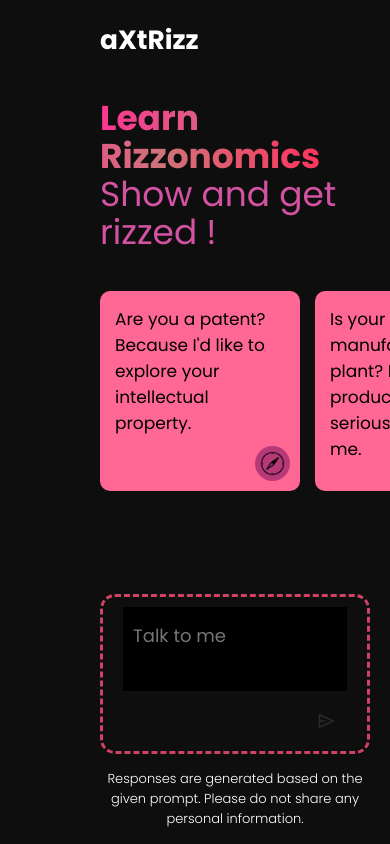
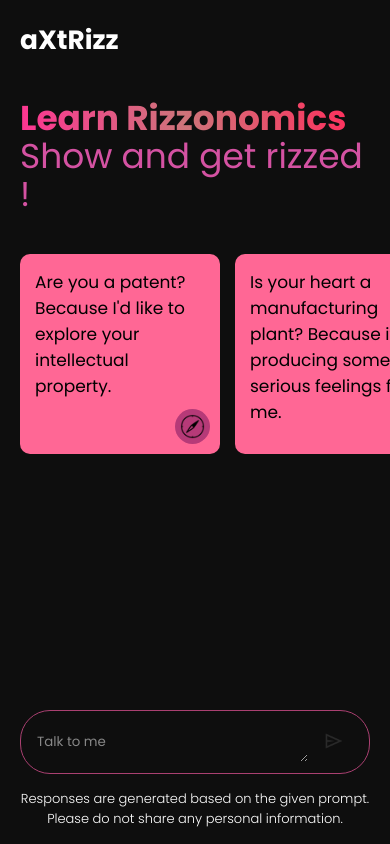
Before and after one commit to aXtr1o1/aXtRizz, a React (Vite) app: page / in a window 390 px wide. Built offline with nearby package versions, Linux system fonts and the light colour scheme.

Commit message:
Made changes to color on responsive more

```diff
--- a/src/components/Chatbot/Chatbot.css
+++ b/src/components/Chatbot/Chatbot.css
@@ -1,4 +1,4 @@
-/* Chatbot.css */
+/* Chatbot.css - Mobile Responsive Enhanced and Seamless Search Bar */
 body {
     overflow: hidden;
 }
@@ -11,217 +11,207 @@ body {
 
 .chatbot { /* Renamed from .main to .chatbot */
     flex: 1;
-    /* max-height: 100svh;  REMOVED max-height */
-    position: relative; /* Keep relative positioning */
-    overflow-y: auto; /* Keep overflow-y auto for scrollable history */
+    position: relative;
+    overflow-y: auto;
 }
 
-
-.chatbot .nav { /* Renamed from .main .nav to .chatbot .nav - if you renamed earlier */
+.chatbot .nav {
     display: flex;
     align-items: center;
     justify-content: space-between;
     font-size: 22px;
-    padding: 20px;
+    padding: 15px;
     color: #640D14;
 }
 
-.chatbot .nav img { /* Renamed from .main .nav img to .chatbot .nav img - if you renamed earlier */
-    width: 40px;
+.chatbot .nav img {
+    width: 35px;
     border-radius: 50%;
 }
 
-.chatbot-container { /* Renamed from .main-container to .chatbot-container - if you renamed earlier */
+.chatbot-container {
     max-width: 900px;
     margin: auto;
 }
 
-.chatbot .greet { /* Renamed from .main .greet to .chatbot .greet - if you renamed earlier -  We might remove this whole greet section from Chatbot.css*/
-    font-size: 56px;
+.chatbot .greet {
+    font-size: 40px;
     color: #d4525b;
     font-weight: 500;
     padding: 20px;
+    text-align: center;
 }
 
-.chatbot .greet span { /* Renamed from .main .greet span to .chatbot .greet span - if you renamed earlier -  We might remove this whole greet section from Chatbot.css*/
+.chatbot .greet span {
     background: -webkit-linear-gradient(16deg, #38040E, #AD2831);
     -webkit-background-clip: text;
     -webkit-text-fill-color: transparent;
 }
 
-.chatbot .cards { /* Renamed from .main .cards to .chatbot .cards - if you renamed earlier - We will remove cards section from Chatbot later */
-    display: -ms-grid;
-    display: grid;
-    -ms-grid-columns: 1fr 15px 1fr 15px 1fr 15px 1fr;
-    grid-template-columns: repeat(4, 1fr);
-    gap: 15px;
-    padding: 20px;
+.chatbot .cards {
+    display: flex;
+    flex-direction: row;
     overflow-x: auto;
-    margin-bottom: 10rem;
+    gap: 10px;
+    padding: 10px;
+    margin-bottom: 5rem;
 }
 
-.cards::-webkit-scrollbar { /* Renamed from .cards::-webkit-scrollbar to .cards::-webkit-scrollbar - if you renamed earlier - We will remove cards section from Chatbot later */
+.cards::-webkit-scrollbar {
     display: none;
 }
 
-.chatbot .card { /* Renamed from .main .card to .chatbot .card - if you renamed earlier - We will remove cards section from Chatbot later */
-    height: 200px;
-    min-width: 200px;
-    padding: 15px;
+.chatbot .card {
+    height: 150px;
+    min-width: 150px;
+    padding: 10px;
     background-color: #ff6767;
-    border-radius: 10px;
+    border-radius: 8px;
     position: relative;
     cursor: pointer;
+    flex: 0 0 auto;
 }
 
-.chatbot .card img { /* Renamed from .main .card img to .chatbot .card img - if you renamed earlier - We will remove cards section from Chatbot later */
-    width: 35px;
-    padding: 5px;
+.chatbot .card img {
+    width: 30px;
+    padding: 4px;
     position: absolute;
     background-color: rgb(182, 58, 58);
     border-radius: 20px;
-    bottom: 10px;
-    right: 10px;
+    bottom: 8px;
+    right: 8px;
 }
 
-.chatbot .card p { /* Renamed from .main .card p to .chatbot .card p - if you renamed earlier - We will remove cards section from Chatbot later */
+.chatbot .card p {
     color: #222222;
-    font-size: 17px;
+    font-size: 16px;
 }
 
-.chatbot .card:hover { /* Renamed from .main .card:hover to .chatbot .card:hover - if you renamed earlier - We will remove cards section from Chatbot later */
+.chatbot .card:hover {
     background-color: #ffa8a8;
 }
 
-.main-bottom { /* Keep main-bottom as it is, it's for the input area which is fixed at bottom */
+.main-bottom {
     position: fixed;
     bottom: 0;
-    padding: 10px 20px 0 20px;
+    padding: 10px 15px 0 15px;
     margin: auto;
     background-color: transparent;
 }
 
-.search-box { /* Keep search-box as it is, style for input box */
+.search-box {
     display: flex;
     align-items: center;
     justify-content: space-between;
-    gap: 20px;
-    border-style: dashed;
-    border-color: rgb(207, 66, 66);
+    gap: 10px;
+    border: none;
     color: white;
     background-color: transparent;
-    padding: 8px 20px;
-    border-radius: 50px;
+    padding: 6px 15px;
+    border-radius: 40px;
 }
 
-.search-box img { /* Keep search-box img as it is, style for send icon */
-    width: 24px;
+.search-box:focus-within {
+    background-color: transparent;
+}
+
+.search-box img {
+    width: 20px;
     cursor: pointer;
 }
 
-.search-box textarea { /* Keep search-box textarea as it is, style for textarea */
-    flex: 1;
-    background: transparent;
-    border: none;
-    outline: none;
-    padding-inline: 8px;
-    font-size: 18px;
-    padding: 0.85rem;
-    resize: none;
+
+
+.search-box textarea::placeholder {
+    color: rgba(255, 255, 255, 0.7);
 }
 
-.search-box textarea::-webkit-scrollbar { /* Keep search-box textarea scrollbar style */
+.search-box textarea::-webkit-scrollbar {
     display: none;
 }
 
-.search-box div { /* Keep search-box div style for icon container */
-    display: flex;
-    align-items: center;
-    gap: 10px;
-    color: #ffffff;
-}
 
-.chatbot .bottom-info { /* Renamed from .main .bottom-info to .chatbot .bottom-info - if you renamed earlier */
-    font-size: 13px;
-    margin: 15px auto;
+
+.chatbot .bottom-info {
+    font-size: 12px;
+    margin: 10px auto;
     text-align: center;
     font-weight: 300;
 }
 
-.bottom-info a { /* Keep bottom-info a style as it is, style for link in bottom info */
+.bottom-info a {
     color: #585858;
 }
 
-.icon-container button { /* Keep icon-container button style as it is, style for send button */
-    padding: 10px;
+.icon-container button {
+    padding: 8px;
     background: none;
     border: none;
     outline: none;
     border-radius: 100vh;
     cursor: pointer;
-    display: -ms-grid;
     display: grid;
     place-items: center;
 }
 
-.icon-container button:hover { /* Keep icon-container button hover style */
-    background-color: #c00000;
+.icon-container button:hover {
+    background-color: #b9367e;
 }
 
-.result { /* Keep result style, adjust height if needed */
-    padding: 0 max(5%, 1rem);
-    /* max-height: 70vh;  We might want to adjust max-height or remove it if needed to take available space */
+.result {
+    padding: 0 max(3%, 0.5rem);
     overflow-y: scroll;
-    height: calc(100% - 150px); /* Example: Adjust height to take space above input. Adjust 150px as needed based on nav and input height */
+    height: calc(100% - 130px);
 }
 
-.result::-webkit-scrollbar { /* Keep result scrollbar style */
+.result::-webkit-scrollbar {
     display: none;
 }
 
-.result-title { /* Keep result-title style */
-    margin: 40px 0;
+.result-title {
+    margin: 30px 0;
     display: flex;
     align-items: center;
-    gap: 20px;
+    gap: 10px;
 }
 
-.result-title p { /* Keep result-title p style */
+.result-title p {
     word-break: break-all;
     color: white;
+    font-size: 18px;
 }
 
-.result img { /* Keep result img style */
-    width: 40px;
+.result img {
+    width: 35px;
     border-radius: 50%;
 }
 
-.result-data { /* Keep result-data style */
+.result-data {
     display: flex;
     align-items: start;
-    gap: 20px;
+    gap: 10px;
 }
 
-.loader { /* Keep loader style */
+.loader {
     width: 100%;
     display: flex;
     flex-direction: column;
-    gap: 10px;
+    gap: 8px;
 }
 
-.loader hr { /* Keep loader hr style */
+.loader hr {
     border-radius: 4px;
     border: none;
     background: #000000 linear-gradient(to right, #aa4040, #000000, #750000);
     background-size: 800px 50px;
-    height: 20px;
+    height: 15px;
     animation: loader 3s infinite linear;
 }
-span{ /* Keep span style */
+span{
     font-weight: 700;
 }
 
-@keyframes loader { /* Keep loader animation */
+@keyframes loader {
     0% {
         background-position: -800px 0;
     }
@@ -230,61 +220,63 @@ span{ /* Keep span style */
     }
 }
 
-.result-data > p { /* Keep result-data p style, ADD color here */
-    font-size: 17px;
+.result-data > p {
+    font-size: 16px;
     font-weight: 300;
-    line-height: 1.8;
-    margin-bottom: 10vh;
-    color: #F08080; /* Pastel Royal Red (Light Coral) - ADDED for generated text color */
+    line-height: 1.6;
+    margin-bottom: 8vh;
+    color: #f080b4;
 }
 
 /* for tablets and less sized screens only */
 @media (max-width: 800px) {
-    .search-box { /* Keep search-box media query */
+    .search-box {
         flex-direction: column;
         align-items: start;
         border-radius: 15px;
-        padding: 10px 20px;
+        padding: 10px 15px;
         gap: 10px;
     }
 
-    .search-box textarea { /* Keep search-box textarea media query */
+    .search-box textarea {
         width: 100%;
-        padding: 15px 10px;
+        background-color: transparent;
+        padding: 12px 10px;
     }
 
-    .main-bottom img { /* Keep main-bottom img media query */
+    .main-bottom img {
         width: 20px;
     }
 
-    .search-box div { /* Keep search-box div media query */
+    .search-box div {
         gap: 5px;
         margin-left: auto;
-        color: #ffffff;
+        color: transparent;
+        border-color: #f080b4;
     }
 
-    .greet { /* Keep greet media query - We might remove this whole greet section from Chatbot.css*/
+    .greet {
         margin: 0 0;
-        padding-left: 22px;
+        padding-left: 15px;
     }
 
-    .chatbot .greet { /* Renamed from .main .greet to .chatbot .greet - if you renamed earlier - We might remove this whole greet section from Chatbot.css*/
-        font-size: 2.5rem;
+    .chatbot .greet {
+        font-size: 2.2rem;
         line-height: 1.1;
     }
 
-    .chatbot { /* Renamed from .main to .chatbot - if you renamed earlier - Adjust margin-left for smaller screens */
-        margin-left: 0px; /* Changed from 80px to 0px to take full width after greeting disappears */
+    .chatbot {
+        margin-left: 0px;
     }
 }
 
 /* for laptops and bigger sized screens only */
 @media (min-width: 800px) {
-    .greet { /* Keep greet media query - We might remove this whole greet section from Chatbot.css*/
+    .greet {
         margin-bottom: 25px;
     }
 
-    .main-bottom { /* Keep main-bottom media query */
+    .main-bottom {
         max-width: 900px;
         width: -webkit-fill-available;
     }
@@ -292,17 +284,107 @@ span{ /* Keep span style */
 
 /* for mobiles only */
 @media (max-width: 450px) {
-    .chatbot .greet { /* Renamed from .main .greet to .chatbot .greet - if you renamed earlier - We might remove this whole greet section from Chatbot.css*/
-        font-size: 2.15rem;
-        line-height: 1.1;
+    .chatbot .nav {
+        font-size: 18px;
+        padding: 10px;
     }
 
-    .result-data-icon { /* Keep result-data-icon media query */
-        display: none;
+    .chatbot .nav img {
+        width: 30px;
     }
 
-    .result-data > p { /* Keep result-data p media query */
-        margin-bottom: 30vh;
+    .chatbot .greet {
+        font-size: 2rem;
+        line-height: 1.2;
+        padding: 15px;
+    }
+
+    .chatbot .cards {
+        display: none;
+        margin-bottom: 3rem;
+        padding: 5px;
+        gap: 5px;
+    }
+
+    .chatbot .card {
+        height: 120px;
+        min-width: 120px;
+        padding: 8px;
+    }
+
+    .chatbot .card p {
+        font-size: 14px;
+    }
+
+    .search-box {
+        flex-direction: row;
+        border-radius: 30px;
+        border-width: 1px;
+        border-style: solid;
+        border-color: #aa4071;
+        gap: 5px;
+        background-color: transparent; /* Solid white background for mobile search box */
+    }
+
+
+    .search-box textarea {
+        border-color: transparent;
+        padding: 0%;
+    }
+
+    .search-box textarea::placeholder {
+        color: rgba(255, 255, 255, 0.5); /* Placeholder text to dark grey for mobile search box */
+    }
+
+    .search-box img {
+        width: 20px;
+    }
+
+    .chatbot .bottom-info {
+        font-size: 11px;
+    }
+
+    .result {
+        height: calc(100% - 110px);
+        padding: 0 max(4%, 0.3rem);
+    }
+
+    .result-title {
+        margin: 20px 0;
+        gap: 8px;
+    }
+
+    .result-title p {
+        font-size: 17px;
+    }
+
+    .result-data > p {
+        font-size: 15px;
+        line-height: 1.5;
+        margin-bottom: 25vh;
+    }
+
+    .result .user-prompt,
+    .result .bot-response,
+    .result .current-response,
+    .result .current-prompt {
+        font-size: 15px;
+        padding: 8px 12px;
+        border-radius: 15px;
+        max-width: 90%;
+    }
+
+    .result .user-prompt {
+        border-radius: 15px 15px 0 15px;
+    }
+
+    .result .bot-response,
+    .result .current-response {
+        border-radius: 0 15px 15px 15px;
+    }
+
+    .history-item {
+        margin-bottom: 10px;
     }
 }
 
@@ -314,7 +396,7 @@ span{ /* Keep span style */
     margin-right: 10px;
     margin-left: auto;
     max-width: 80%;
-    background-color: #aa4040; /* User bubble background color */
+    background-color: #aa4071;
     color: white;
     padding: 10px 15px;
     border-radius: 20px 20px 0 20px;
@@ -326,20 +408,18 @@ span{ /* Keep span style */
     word-break: break-word;
 }
 
-
 .result .bot-response,
-.result .current-response { /* Apply same styles to both bot-response and current-response */
+.result .current-response {
     align-items: flex-start;
     justify-content: flex-start;
     text-align: left;
     margin-left: 10px;
-    margin-right: auto; /* Push bot bubble to the left */
+    margin-right: auto;
     max-width: 80%;
-    background-color: transparent; /* Bot bubble background color - now transparent */
-    color: black; /* Example text color for bot bubble */
+    background-color: transparent;
     padding: 10px 15px;
-    border-radius: 0 20px 20px 20px; /* Rounded corners, top-left corner sharp */
-    box-shadow: 2px 2px 5px rgba(0, 0, 0, 0.1); /* Optional subtle shadow */
+    border-radius: 0 20px 20px 20px;
+    box-shadow: 2px 2px 5px rgba(0, 0, 0, 0.1);
 }
 
 .result .bot-response p,
@@ -348,7 +428,6 @@ span{ /* Keep span style */
     word-break: break-word;
 }
 
-
 .result .current-prompt {
     align-items: flex-end;
     justify-content: flex-end;
@@ -356,14 +435,13 @@ span{ /* Keep span style */
     margin-right: 10px;
     margin-left: auto;
     max-width: 80%;
-    background-color: #aa4040; /* User bubble background color */
+    background-color: #aa4071;
     color: white;
     padding: 10px 15px;
     border-radius: 20px 20px 0 20px;
     box-shadow: 2px 2px 5px rgba(0, 0, 0, 0.1);
 }
 
-
 .result .history-item {
     margin-bottom: 15px;
 }
--- a/src/components/Chatbot/Chatbot.jsx
+++ b/src/components/Chatbot/Chatbot.jsx
@@ -86,7 +86,7 @@ const Chatbot = () => {
                               value={input}
                               type="text"
                               placeholder="Talk to me"
-                              style={{ color: 'white', backgroundColor: 'black' }}
+                              style={{ color: 'white', alignContent: 'center'}}
                     />
                     <div className="icon-container">
                         <button type="submit" onClick={() => onSent()}><img src={assets.send_icon} alt=""/></button>
--- a/src/components/Main/Main.css
+++ b/src/components/Main/Main.css
@@ -99,45 +99,7 @@ body {
     background-color: transparent;
 }
 
-.search-box {
-    display: flex;
-    align-items: center;
-    justify-content: space-between;
-    gap: 20px;
-    border-style: dashed;
-    border-color: rgb(207, 66, 101);
-    color: white;
-    background-color: transparent;
-    padding: 8px 20px;
-    border-radius: 50px;
-}
 
-.search-box img {
-    width: 24px;
-    cursor: pointer;
-}
-
-.search-box textarea {
-    flex: 1;
-    background: transparent;
-    border: none;
-    outline: none;
-    padding-inline: 8px;
-    font-size: 18px;
-    padding: 0.85rem;
-    resize: none;
-}
-
-.search-box textarea::-webkit-scrollbar {
-    display: none;
-}
-
-.search-box div {
-    display: flex;
-    align-items: center;
-    gap: 10px;
-    color: #ffffff;
-}
 
 .main .bottom-info {
     font-size: 13px;
@@ -236,28 +198,14 @@ span{
 
 /* for tablets and less sized screens only */
 @media (max-width: 800px) {
-    .search-box {
-        flex-direction: column;
-        align-items: start;
-        border-radius: 15px;
-        padding: 10px 20px;
-        gap: 10px;
-    }
 
-    .search-box textarea {
-        width: 100%;
-        padding: 15px 10px;
-    }
+
 
     .main-bottom img {
         width: 20px;
     }
 
-    .search-box div {
-        gap: 5px;
-        margin-left: auto;
-        color: #ffffff;
-    }
+
 
     .greet {
         margin: 0 0;
@@ -288,11 +236,16 @@ span{
 
 /* for mobiles only */
 @media (max-width: 450px) {
+    .main{
+        margin: 0;
+    }
     .main .greet {
         font-size: 2.15rem;
         line-height: 1.1;
     }
-
+    .cards{
+        display: none;
+    }
     .result-data-icon {
         display: none;
     }
@@ -300,4 +253,5 @@ span{
     .result-data > p {
         margin-bottom: 30vh;
     }
+
 }
```
Also changed, not shown: src/components/Main/Main.jsx (+17 -7 lines).
